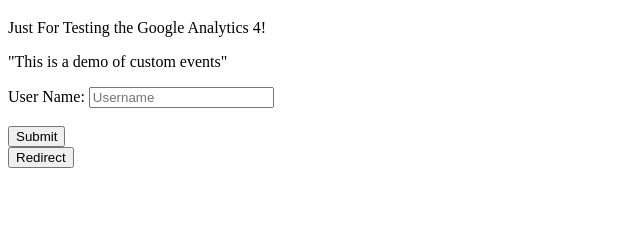
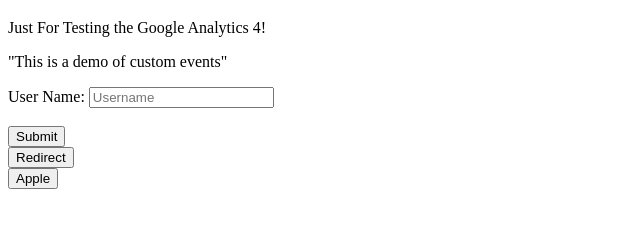
Before and after one commit to khatiwadanilav/khatiwadanilav.github.io, a plain HTML site: page index.html in a window 1280 px wide. Shown: the part 61-288 px from the top of the page, without its empty margins (0-640 px from the left). Drawn offline with Linux system fonts and the light colour scheme.

Commit message:
another form

```diff
--- a/index.html
+++ b/index.html
@@ -40,6 +40,12 @@
       </form>
     </div>
 
+    <div class="cross-domain-class-class">
+      <form action="https://www.apple.com/">
+        <button class="btn-class-sub" type="submit">Apple</>
+      </form>
+    </div>
+
   </main>
 </body>
 
```
